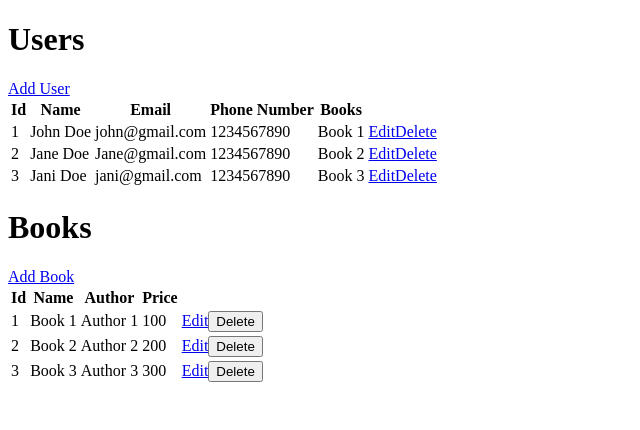
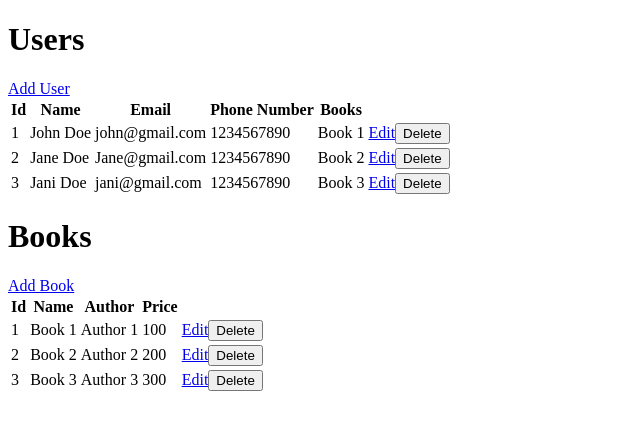
Before and after one commit to MeharaSahabandu/React-CRUD_weekday_Assignment, a React (Vite) app in the folder sample/: page / in a window 1280 px wide. Shown: the top 430 px of the page, without its empty margins (0-640 px from the left). Built offline with nearby package versions, Linux system fonts and the light colour scheme.

Commit message:
user deleted

```diff
--- a/sample/src/components/User/UserReducer.jsx
+++ b/sample/src/components/User/UserReducer.jsx
@@ -18,9 +18,16 @@ const userSlice = createSlice({
         uu.books = books;
       }
     },
+
+    deleteUser: (state, action) => {
+      const { id } = action.payload;
+      const du = state.find((user) => user.id == id);
+      return state.filter((user) => user.id !== du.id);
+    },
   },
 });
 
 export default userSlice.reducer;
+export const { deleteUser } = userSlice.actions;
 export const { addUser } = userSlice.actions;
 export const { updateUser } = userSlice.actions;
--- a/sample/src/components/User/Users.jsx
+++ b/sample/src/components/User/Users.jsx
@@ -2,9 +2,20 @@ import React from "react";
 import { useSelector } from "react-redux";
 import { Link } from "react-router-dom";
 import { useNavigate } from "react-router-dom";
+import { useState } from "react";
+import { useDispatch } from "react-redux";
+import { deleteUser } from "./UserReducer";
 
 export default function Users() {
   const users = useSelector((state) => state.users);
+
+  const navigate = useNavigate();
+  const dispatch = useDispatch();
+
+  const handleDelete = (id) => {
+    dispatch(deleteUser({id:id}));
+    navigate("/");
+  };
 
   return (
     <div>
@@ -33,7 +44,8 @@ export default function Users() {
                 <td>{user.books}</td>
                 <td>
                   <Link to={`/updateUser/${user.id}`}>Edit</Link>
-                  <Link to={`/deleteUser/${user.id}`}>Delete</Link>
+                  {/* <Link to={`/deleteUser/${user.id}`}>Delete</Link> */}
+                  <button onClick={()=>handleDelete( user.id) }>Delete</button>
                 </td>
               </tr>
             );
```
